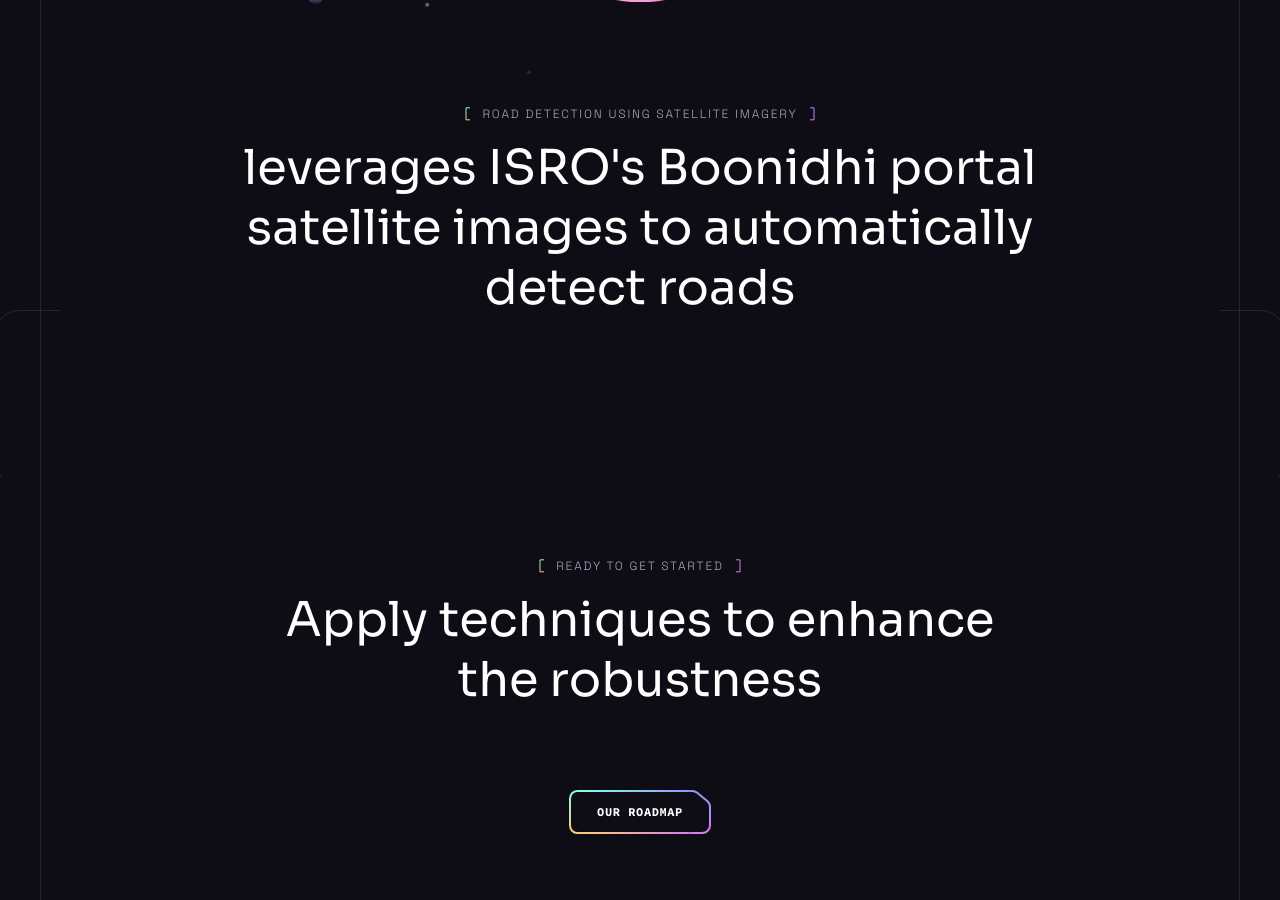
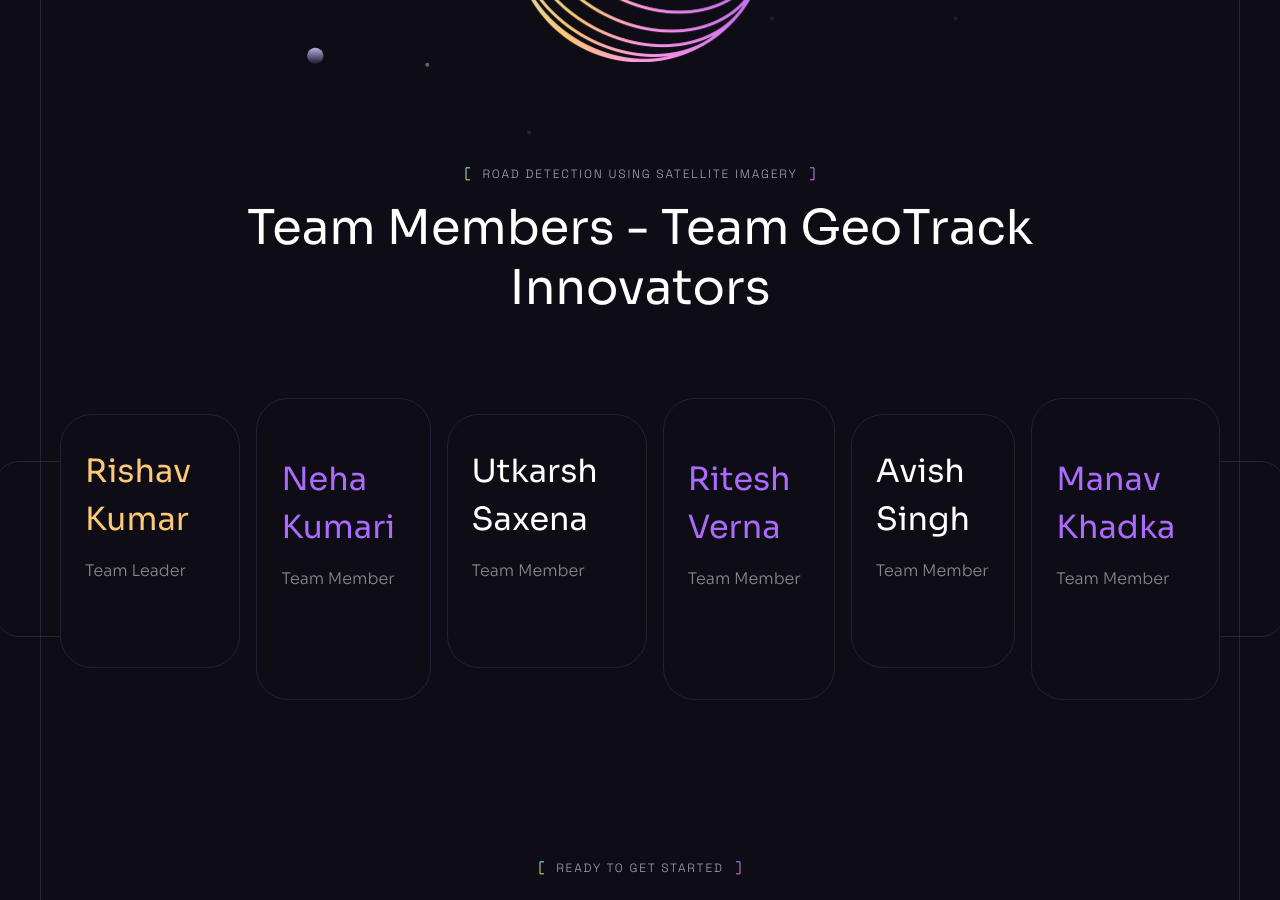
Before and after one commit to CodeWithRishav/Automatic-Road-Extraction-and-Alert-Generation-for-New-Roads, a React (Vite) app: page / in a window 1280 px wide. Shown: the part 4340-5240 px from the top of the page. Built offline with nearby package versions, Linux system fonts and the light colour scheme.

Commit message:
links update

```diff
--- a/src/components/Hero.jsx
+++ b/src/components/Hero.jsx
@@ -38,7 +38,7 @@
           <p className="body-1 max-w-3xl mx-auto mb-6 text-n-2 lg:mb-8">
           Detect new roads and generate real-time alerts using cutting-edge satellite imagery and machine learning technology.
           </p>
-          <Button href="/pricing" white>
+          <Button href="https://sih-2024-nu.vercel.app/" white>
             Get started
           </Button>
         </div>
--- a/src/components/Pricing.jsx
+++ b/src/components/Pricing.jsx
@@ -29,8 +29,7 @@
 
         <Heading
           tag="road detection using satellite imagery"
-          title="leverages ISRO's Boonidhi portal satellite
-images to automatically detect roads"
+          title="Team Members - Team GeoTrack Innovators"
         />
 
         <div className="relative">
--- a/src/components/PricingList.jsx
+++ b/src/components/PricingList.jsx
@@ -3,53 +3,53 @@
 import Button from "./Button";
 
 const PricingList = () => {
-  // return (
-  //   <div className="flex gap-[1rem] max-lg:flex-wrap">
-  //     {pricing.map((item) => (
-  //       <div
-  //         key={item.id}
-  //         className="w-[19rem] max-lg:w-full h-full px-6 bg-n-8 border border-n-6 rounded-[2rem] lg:w-auto even:py-14 odd:py-8 odd:my-4 [&>h4]:first:text-color-2 [&>h4]:even:text-color-1 [&>h4]:last:text-color-3"
-  //       >
-  //         <h4 className="h4 mb-4">{item.title}</h4>
+  return (
+    <div className="flex gap-[1rem] max-lg:flex-wrap">
+      {pricing.map((item) => (
+        <div
+          key={item.id}
+          className="w-[19rem] max-lg:w-full h-full px-6 bg-n-8 border border-n-6 rounded-[2rem] lg:w-auto even:py-14 odd:py-8 odd:my-4 [&>h4]:first:text-color-2 [&>h4]:even:text-color-1 [&>h4]:last:text-color-3"
+        >
+          <h4 className="h4 mb-4">{item.title}</h4>
 
-  //         <p className="body-2 min-h-[4rem] mb-3 text-n-1/50">
-  //           {item.description}
-  //         </p>
+          <p className="body-2 min-h-[4rem] mb-3 text-n-1/50">
+            {item.description}
+          </p>
 
-  //         <div className="flex items-center h-[5.5rem] mb-6">
-  //           {item.price && (
-  //             <>
-  //               <div className="h3">$</div>
-  //               <div className="text-[5.5rem] leading-none font-bold">
-  //                 {item.price}
-  //               </div>
-  //             </>
-  //           )}
-  //         </div>
+          {/* <div className="flex items-center h-[5.5rem] mb-6">
+            {item.price && (
+              <>
+                <div className="h3">$</div>
+                <div className="text-[5.5rem] leading-none font-bold">
+                  {item.price}
+                </div>
+              </>
+            )}
+          </div> */}
 
-  //         <Button
-  //           className="w-full mb-6"
-  //           href={item.price ? "/pricing" : "mailto:contact@jsmastery.pro"}
-  //           white={!!item.price}
-  //         >
-  //           {item.price ? "Get started" : "Contact us"}
-  //         </Button>
+          {/* <Button
+            className="w-full mb-6"
+            href={item.price ? "/pricing" : "mailto:contact@jsmastery.pro"}
+            white={!!item.price}
+          >
+            {item.price ? "Get started" : "Contact us"}
+          </Button> */}
 
-  //         <ul>
-  //           {item.features.map((feature, index) => (
-  //             <li
-  //               key={index}
-  //               className="flex items-start py-5 border-t border-n-6"
-  //             >
-  //               <img src={check} width={24} height={24} alt="Check" />
-  //               <p className="body-2 ml-4">{feature}</p>
-  //             </li>
-  //           ))}
-  //         </ul>
-  //       </div>
-  //     ))}
-  //   </div>
-  // );
+          {/* <ul>
+            {item.features.map((feature, index) => (
+              <li
+                key={index}
+                className="flex items-start py-5 border-t border-n-6"
+              >
+                <img src={check} width={24} height={24} alt="Check" />
+                <p className="body-2 ml-4">{feature}</p>
+              </li>
+            ))}
+          </ul> */}
+        </div>
+      ))}
+    </div>
+  );
 };
 
 export default PricingList;
--- a/src/components/Roadmap.jsx
+++ b/src/components/Roadmap.jsx
@@ -69,7 +69,7 @@
       </div> */}
 
       <div className="flex justify-center mt-12 md:mt-15 xl:mt-20">
-        <Button href="/roadmap">Our roadmap</Button>
+        <Button href="https://sih-2024-nu.vercel.app/">Our roadmap</Button>
       </div>
     </div>
   </Section>
--- a/src/components/Services.jsx
+++ b/src/components/Services.jsx
@@ -16,7 +16,7 @@
     <Section id="how-to-use">
       <div className="container">
         <Heading
-          title="Features."
+          title="Navigating Tomorrow with Intelligent Road Mapping."
           text="automatically detect and map new roads using satellite imagery. This tool integrates advanced machine learning models to provide real-time alerts of road changes"
         />
 
--- a/src/constants/index.js
+++ b/src/constants/index.js
@@ -208,9 +208,9 @@
 export const pricing = [
   {
     id: "0",
-    title: "Basic",
-    description: "AI chatbot, personalized recommendations",
-    price: "0",
+    title: "Rishav Kumar",
+    description: "Team Leader",
+    price: null,
     features: [
       "An AI chatbot that can understand your queries",
       "Personalized recommendations based on your preferences",
@@ -219,9 +219,9 @@
   },
   {
     id: "1",
-    title: "Premium",
-    description: "Advanced AI chatbot, priority support, analytics dashboard",
-    price: "9.99",
+    title: "Neha Kumari",
+    description: "Team Member",
+    price: null,
     features: [
       "An advanced AI chatbot that can understand complex queries",
       "An analytics dashboard to track your conversations",
@@ -230,8 +230,8 @@
   },
   {
     id: "2",
-    title: "Enterprise",
-    description: "Custom AI chatbot, advanced analytics, dedicated account",
+    title: "Utkarsh Saxena",
+    description: "Team Member",
     price: null,
     features: [
       "An AI chatbot that can understand your queries",
@@ -239,6 +239,40 @@
       "Ability to explore the app and its features without any cost",
     ],
   },
+  {
+    id: "3",
+    title: "Ritesh Verna",
+    description: "Team Member",
+    price: null,
+    features: [
+      "An AI chatbot that can understand your queries",
+      "Personalized recommendations based on your preferences",
+      "Ability to explore the app and its features without any cost",
+    ],
+  },
+  {
+    id: "2",
+    title: "Avish Singh",
+    description: "Team Member",
+    price: null,
+    features: [
+      "An AI chatbot that can understand your queries",
+      "Personalized recommendations based on your preferences",
+      "Ability to explore the app and its features without any cost",
+    ],
+  },
+  {
+    id: "2",
+    title: "Manav Khadka",
+    description: "Team Member",
+    price: null,
+    features: [
+      "An AI chatbot that can understand your queries",
+      "Personalized recommendations based on your preferences",
+      "Ability to explore the app and its features without any cost",
+    ],
+  },
+
 ];
 
 export const benefits = [
```
